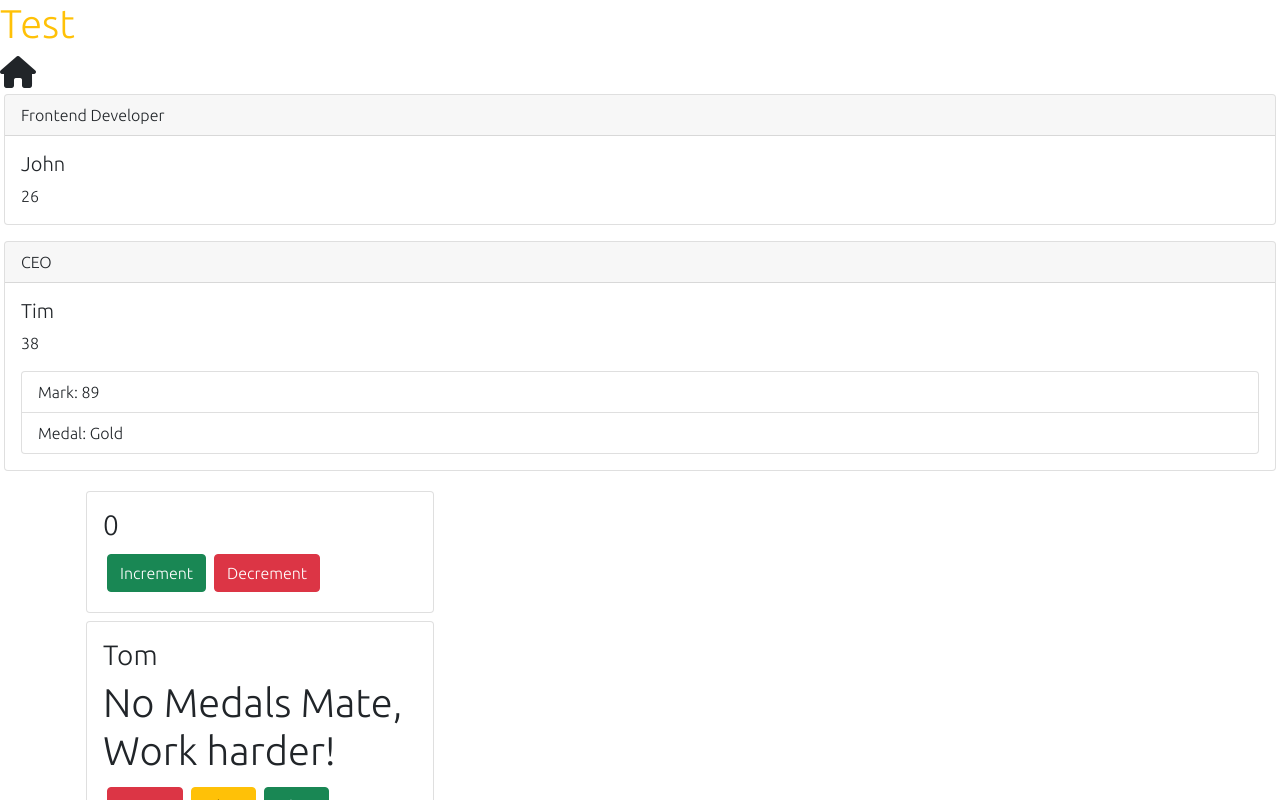
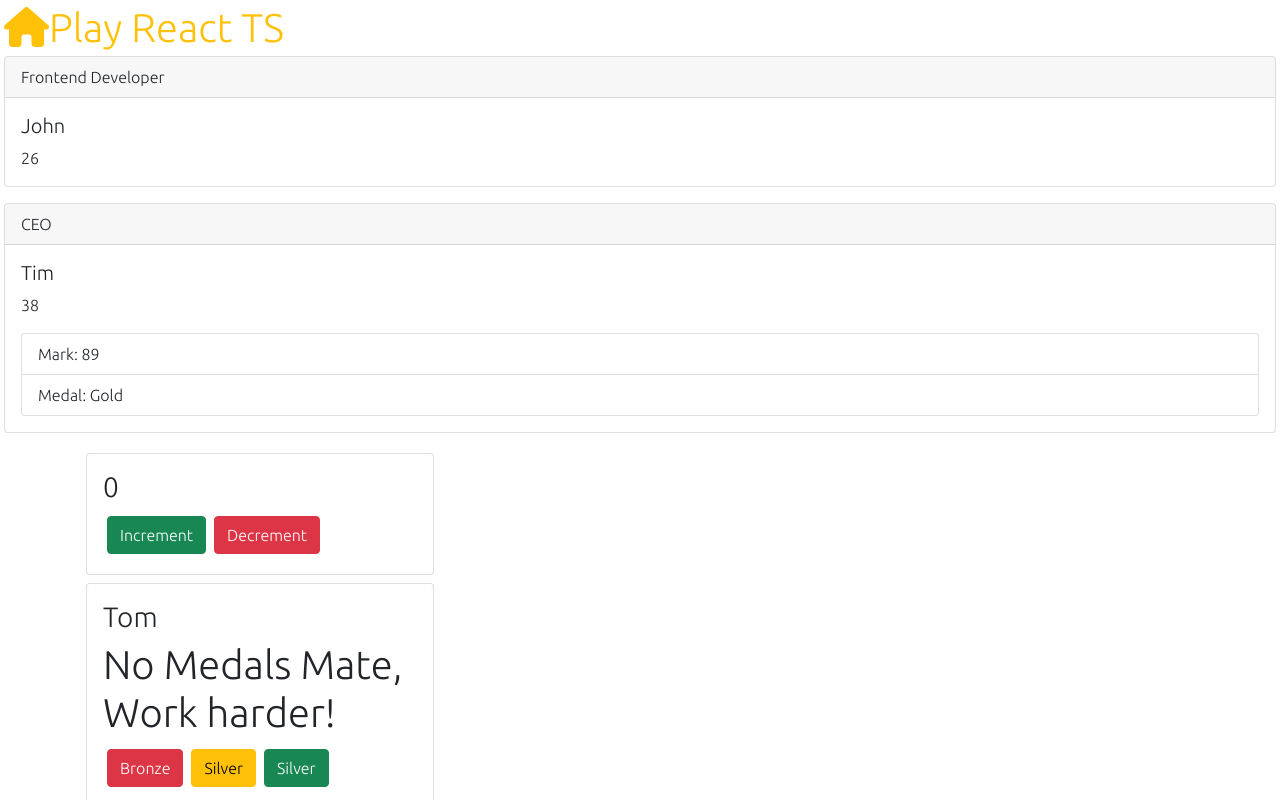
Before and after one commit to abhimax/react-with-ts-crash, a React (Create React App) app: page / in a window 1280 px wide. Shown: the top 800 px of the page. Built offline with nearby package versions, Linux system fonts and the light colour scheme.

Commit message:
feat: add list of local data

```diff
--- a/src/App.tsx
+++ b/src/App.tsx
@@ -6,18 +6,21 @@ import Employee from './components/Employee';
 import Counter from './components/Counter';
 import MedalProvider from './components/MedalProvider';
 import LoginForm from './components/LoginForm';
+import UserList from './components/UserList';
 
 function App() {
   return (
     <React.Fragment>
-      <h1 className="text-warning">Test</h1>
-      <i className="fa fa-home fa-2x"></i>
+      <h1 className="text-warning m-1"> <i className="fa fa-home"></i>Play React TS</h1>
+
       <Customer name="John" age={26} title="Frontend Developer"/>
       <Employee name="Tim" age={38} title="CEO"/>
       <Counter></Counter>
       <MedalProvider name="Tom"/>
       <br/>
       <LoginForm/>
+      <br/>
+      <UserList/>
     </React.Fragment>
   );
 }
```
